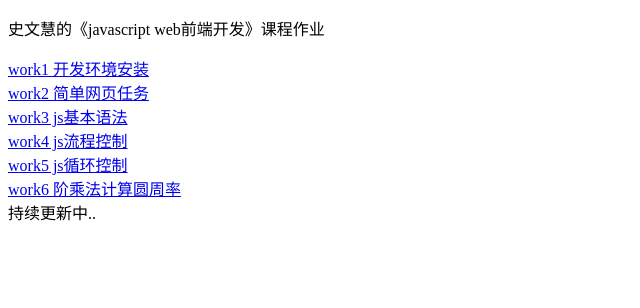
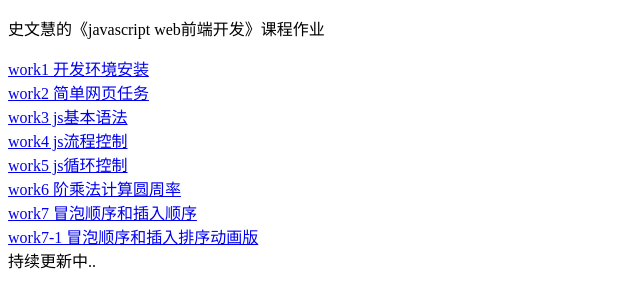
Before and after one commit to shiwen11/jswork, a plain HTML site: page index.html in a window 1280 px wide. Shown: the whole page, without its empty margins (0-640 px from the left). Drawn offline with Linux system fonts and the light colour scheme.

Commit message:
Update index.html

```diff
--- a/index.html
+++ b/index.html
@@ -13,6 +13,8 @@
         <a href='work4/index.html'>work4 js流程控制</a><br>
          <a href='work5/index.html'>work5 js循环控制</a><br>
          <a href='work6/index.html'>work6 阶乘法计算圆周率</a><br>
+           <a href='work7/index.html'>work7 冒泡顺序和插入顺序</a><br>
+        <a href='work7-1/index.html'>work7-1 冒泡顺序和插入排序动画版</a><br>
         持续更新中..
     </body>
 </html>
```
